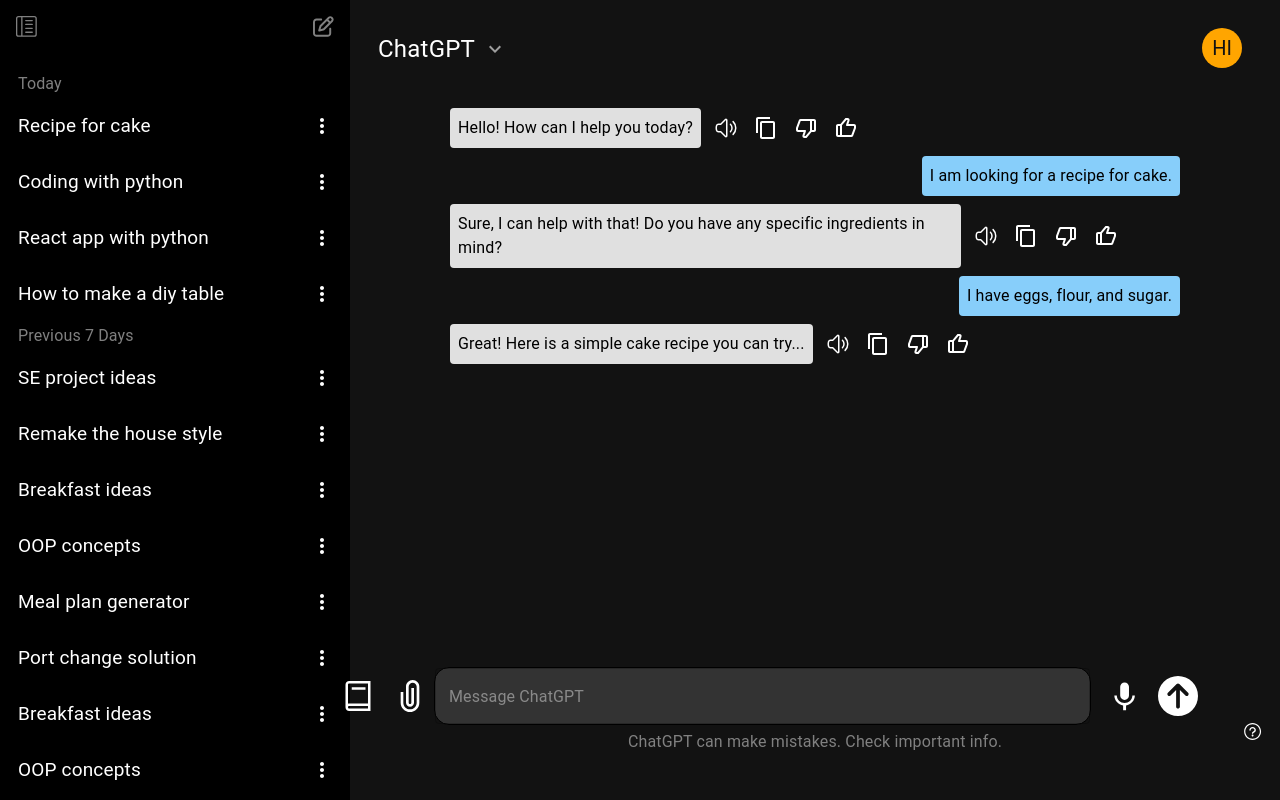
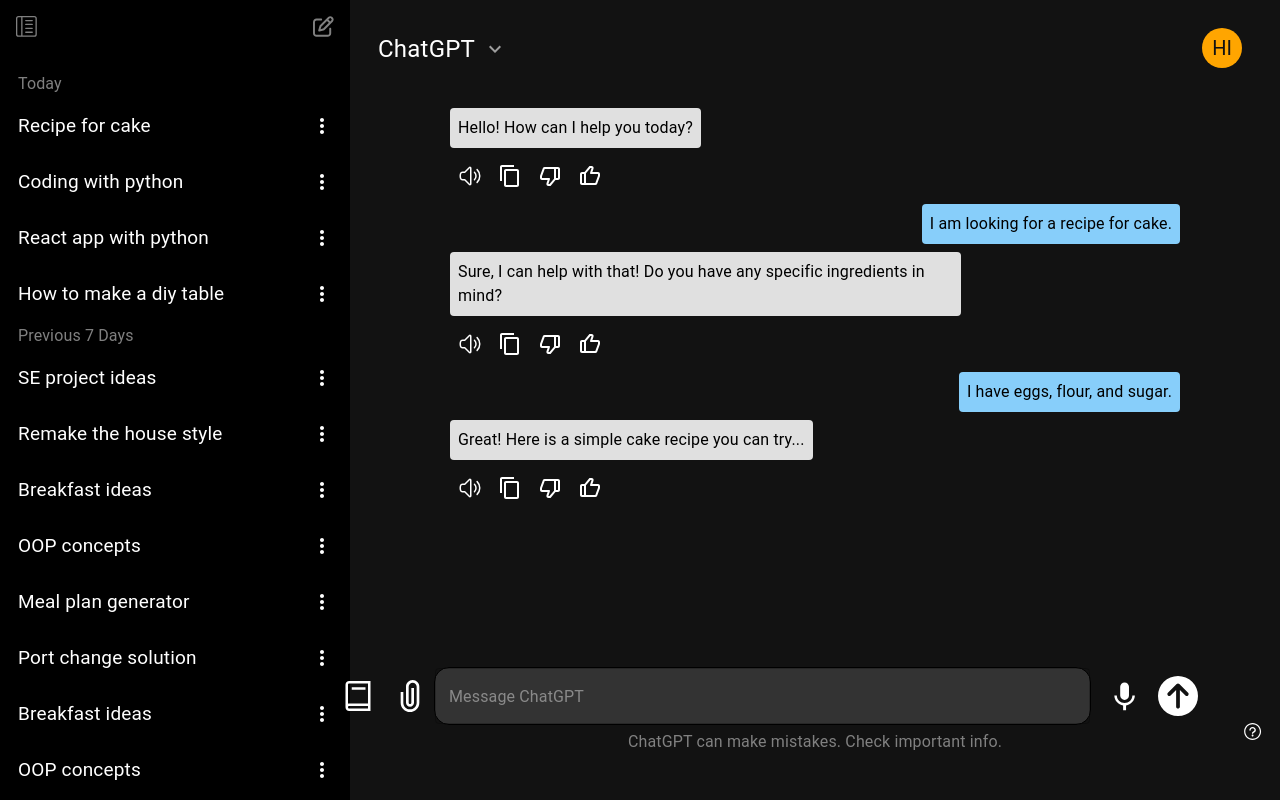
Before and after one commit to Hiru1003/chatgpt-ui, a React (Create React App) app: page /DummyChat in a window 1280 px wide. Built offline with nearby package versions, Linux system fonts and the light colour scheme.

Commit message:
feat: icons under the message bubble

```diff
--- a/src/components/DummyChat.js
+++ b/src/components/DummyChat.js
@@ -27,14 +27,14 @@ const DummyChat = () => {
         </Box>
         {messages.map((msg, index) => (
           <Box
-
             key={index}
             sx={{
               display: 'flex',
-                paddingRight:10,
-                paddingLeft:10,
-                justifyContent: msg.sender === 'left' ? 'flex-start' : 'flex-end',
+              flexDirection: 'column',
+              alignItems: msg.sender === 'left' ? 'flex-start' : 'flex-end',
               mb: 1,
+              paddingRight: 10,
+              paddingLeft: 10,
             }}
           >
             <Box
@@ -50,15 +50,14 @@ const DummyChat = () => {
               <Typography variant="body1">{msg.text}</Typography>
             </Box>
             {/* Icons */}
+            {msg.sender === 'left' && (
               <Box
                 sx={{
                   display: 'flex',
                   alignItems: 'center',
-                marginLeft: msg.sender === 'left' ? '5px' : '0',
+                  mt: 1,
                 }}
               >
-                {msg.sender === 'left' && (
-                <>
                 <IconButton aria-label="Read Aloud">
                   <HiOutlineSpeakerWave style={{ color: 'white' }} />
                 </IconButton>
@@ -71,13 +70,10 @@ const DummyChat = () => {
                 <IconButton aria-label="Like">
                   <BiLike style={{ color: 'white' }} />
                 </IconButton>
-                </>
+              </Box>
             )}
           </Box>
-
-            </Box>
         ))}
-
       </Box>
 
         {/* Text feild container */}
```
Lines whose indentation alone changed are shown as unchanged.
